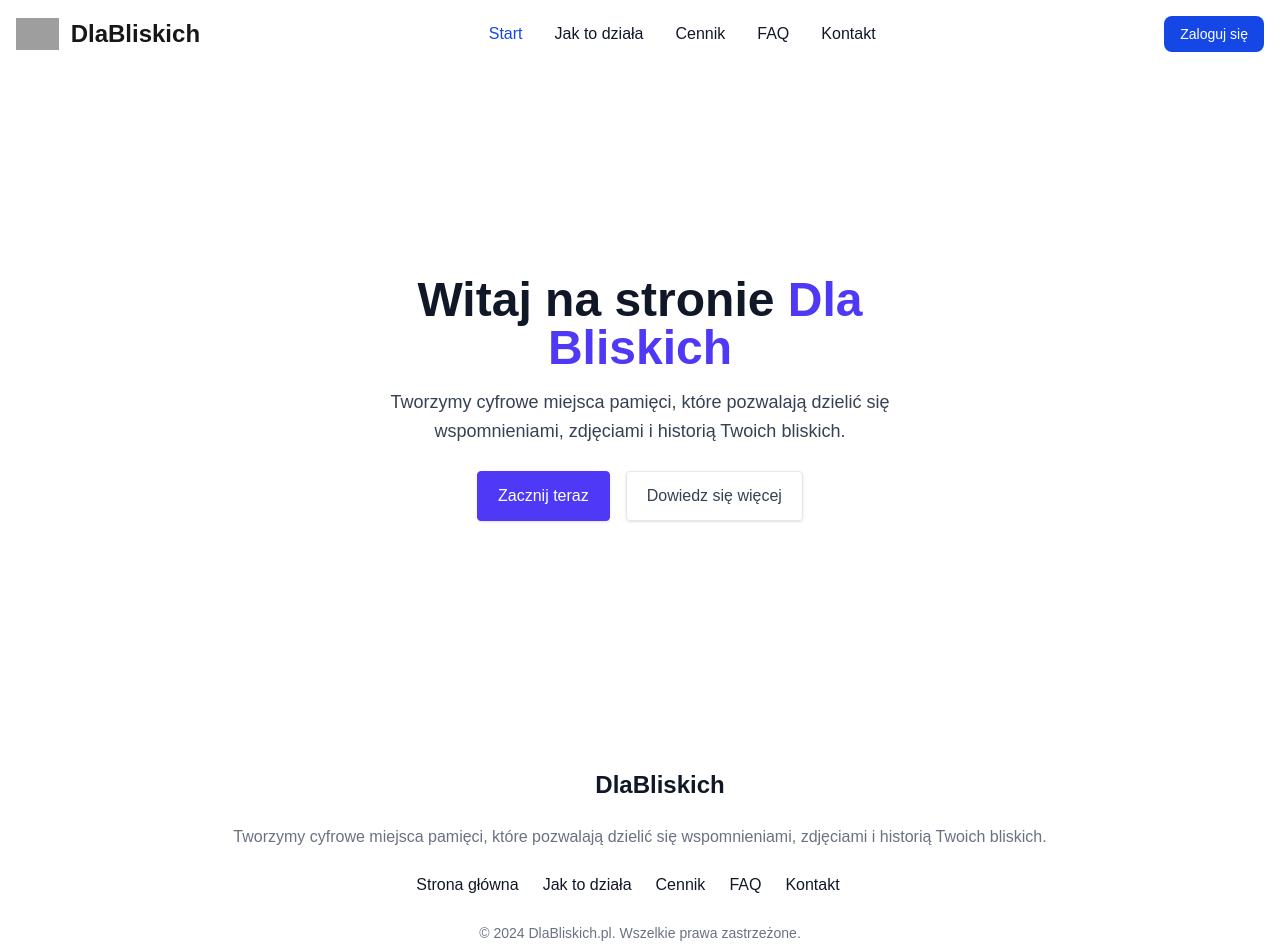
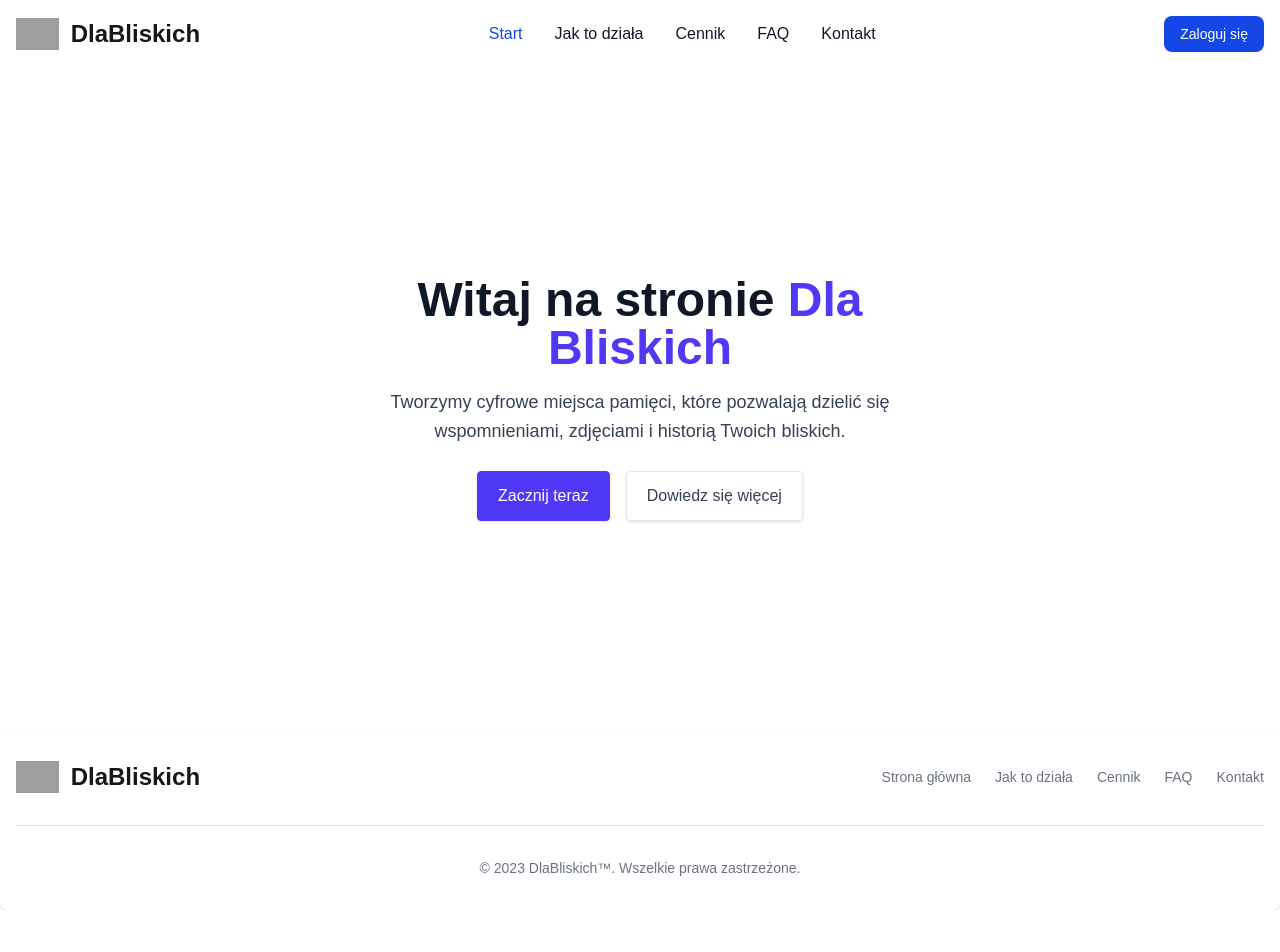
Before and after one commit to Marcinr1984/strona-informacyjna, a Next.js app: page / in a window 1280 px wide. Shown: the top 952 px of the page. After the commit the page ends 910 px from the top, so only its background shows below. Built offline with nearby package versions, Linux system fonts and the light colour scheme; grey boxes are pictures that could not be loaded.

Commit message:
Zmieniono stopkę: tłumaczenie na polski i aktualizacja linków do menu

```diff
--- a/components/Footer.tsx
+++ b/components/Footer.tsx
@@ -1,31 +1,36 @@
 import Link from 'next/link'
+
 export default function Footer() {
   return (
-    <footer className="p-4 bg-white md:p-8 lg:p-10 dark:bg-gray-800">
-      <div className="mx-auto max-w-screen-xl text-center">
-        <a href="#" className="flex justify-center items-center text-2xl font-semibold text-gray-900 dark:text-white">
-          <svg className="mr-2 h-8" viewBox="0 0 33 33" fill="none" xmlns="http://www.w3.org/2000/svg">
-            {/* SVG paths here */}
-            <path d="M25.2696 13.126C25.1955 13.6364 ..."></path>
-            <defs>
-              <linearGradient id="paint0_linear_11430_22515" x1="20.8102" y1="23.9532" x2="23.9577" y2="12.9901" gradientUnits="userSpaceOnUse">
-                <stop stopColor="#1724C9" />
-                <stop offset="1" stopColor="#1C64F2" />
-              </linearGradient>
-              {/* Other gradients omitted for brevity */}
-            </defs>
-          </svg>
-          DlaBliskich
-        </a>
-        <p className="my-6 text-gray-500 dark:text-gray-400">Tworzymy cyfrowe miejsca pamięci, które pozwalają dzielić się wspomnieniami, zdjęciami i historią Twoich bliskich.</p>
-        <ul className="flex flex-wrap justify-center items-center mb-6 text-gray-900 dark:text-white">
-          <li><Link href="/" className="mr-4 hover:underline md:mr-6">Strona główna</Link></li>
-          <li><Link href="/jak-to-dziala" className="mr-4 hover:underline md:mr-6">Jak to działa</Link></li>
-          <li><Link href="/cennik" className="mr-4 hover:underline md:mr-6">Cennik</Link></li>
-          <li><Link href="/faq" className="mr-4 hover:underline md:mr-6">FAQ</Link></li>
-          <li><Link href="/kontakt" className="mr-4 hover:underline md:mr-6">Kontakt</Link></li>
-        </ul>
-        <span className="text-sm text-gray-500 sm:text-center dark:text-gray-400">© 2024 DlaBliskich.pl. Wszelkie prawa zastrzeżone.</span>
+    <footer className="bg-white rounded-lg shadow-sm dark:bg-gray-900 ">
+      <div className="w-full max-w-screen-xl mx-auto p-4 md:py-8">
+        <div className="sm:flex sm:items-center sm:justify-between">
+          <Link href="/" className="flex items-center mb-4 sm:mb-0 space-x-3 rtl:space-x-reverse">
+            <img src="https://flowbite.com/docs/images/logo.svg" className="h-8" alt="Logo" />
+            <span className="self-center text-2xl font-semibold whitespace-nowrap dark:text-white">DlaBliskich</span>
+          </Link>
+          <ul className="flex flex-wrap items-center mb-6 text-sm font-medium text-gray-500 sm:mb-0 dark:text-gray-400">
+            <li>
+              <Link href="/" className="hover:underline me-4 md:me-6">Strona główna</Link>
+            </li>
+            <li>
+              <Link href="/jak-to-dziala" className="hover:underline me-4 md:me-6">Jak to działa</Link>
+            </li>
+            <li>
+              <Link href="/cennik" className="hover:underline me-4 md:me-6">Cennik</Link>
+            </li>
+            <li>
+              <Link href="/faq" className="hover:underline me-4 md:me-6">FAQ</Link>
+            </li>
+            <li>
+              <Link href="/kontakt" className="hover:underline">Kontakt</Link>
+            </li>
+          </ul>
+        </div>
+        <hr className="my-6 border-gray-200 sm:mx-auto dark:border-gray-700 lg:my-8" />
+        <span className="block text-sm text-gray-500 sm:text-center dark:text-gray-400">
+          © 2023 <Link href="/" className="hover:underline">DlaBliskich™</Link>. Wszelkie prawa zastrzeżone.
+        </span>
       </div>
     </footer>
   )
```
